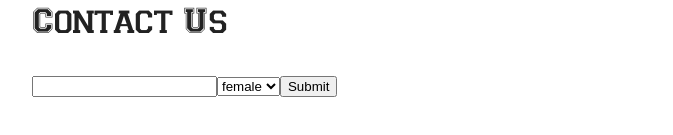
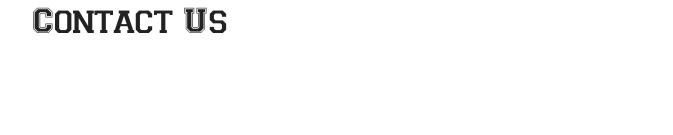
Before and after one commit to mandy6720/doggo-site, a Next.js app: page / in a window 1280 px wide. Shown: the part 2243-2378 px from the top of the page, without its empty margins (98-771 px from the left). Built offline with nearby package versions, Linux system fonts and the light colour scheme.

Commit message:
form styles

```diff
--- a/components/Footer/index.js
+++ b/components/Footer/index.js
@@ -1,5 +1,4 @@
 import React from "react";
-
 import { Container } from "@mui/material";
 
 const Footer = () => {
@@ -14,9 +13,7 @@
         position: "absolute",
         bottom: 0,
       }}
-    >
-      Footer
-    </Container>
+    ></Container>
   );
 };
 
--- a/components/Form/index.js
+++ b/components/Form/index.js
@@ -1,19 +1,27 @@
-import { useForm } from "react-hook-form";
-import { Grid } from "@mui/material";
+import * as React from "react";
+import Box from "@mui/material/Box";
+import TextField from "@mui/material/TextField";
 
-export default function App() {
-  const { register, handleSubmit } = useForm();
-  const onSubmit = (data) => console.log(data);
+const Form = () => {
+  return (
+    <Box
+      component="form"
+      sx={{
+        "& .MuiTextField-root": { m: 1, width: "25ch" },
+      }}
+      noValidate
+      autoComplete="off"
+    >
+      <div>
+        <TextField
+          required
+          id="outlined-required"
+          label="Required"
+          defaultValue="Hello World"
+        />
+      </div>
+    </Box>
+  );
+};
 
-  return (
-    <form onSubmit={handleSubmit(onSubmit)}>
-      <input {...register("firstName")} />
-      <select {...register("gender")}>
-        <option value="female">female</option>
-        <option value="male">male</option>
-        <option value="other">other</option>
-      </select>
-      <input type="submit" />
-    </form>
-  );
-}
+export default Form;
--- a/pages/index.js
+++ b/pages/index.js
@@ -6,6 +6,8 @@
 import Blockquote from "../components/Blockquote.js";
 import AvailablePups from "../components/Cards/available-pups";
 import Contact from "../components/Cards/contact";
+
+import Form from "../components/Form/";
 
 export default function Home(children) {
   return (
@@ -19,6 +21,7 @@
         <OurDogs name={"Our Doggos"} />
         <AvailablePups name={"Available Pups"} />
         <Contact name={"Contact Us!"} />
+        <Form />
       </Box>
     </Layout>
   );
```
Also changed, not shown: 1 other file (tests, documents, lock files or other folders).
